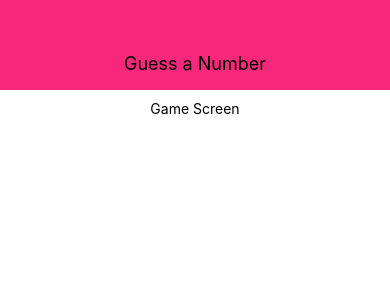
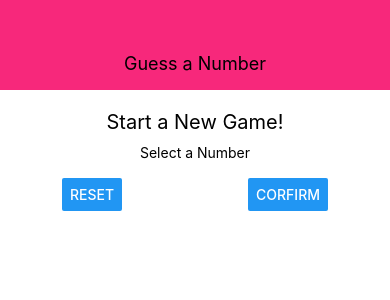
Before and after one commit to mariosknl/guess-number, a React Native app: screen / in a window 390 px wide. Shown: the top 300 px of the page. Built offline with nearby package versions, Linux system fonts and the light colour scheme.

Commit message:
working on layout

```diff
--- a/screens/StartGame.js
+++ b/screens/StartGame.js
@@ -1,10 +1,18 @@
 import React from "react";
-import { View, Text, TextInput, StyleSheet } from "react-native";
+import { Button, View, Text, TextInput, StyleSheet } from "react-native";
 
 const StartGame = () => {
   return (
     <View style={styles.screen}>
-      <Text>Game Screen</Text>
+      <Text style={styles.title}>Start a New Game!</Text>
+      <View style={styles.inputContainer}>
+        <Text>Select a Number</Text>
+        <TextInput />
+        <View style={styles.buttonContainer}>
+          <Button title="Reset" onPress={() => {}} />
+          <Button title="Corfirm" onPress={() => {}} />
+        </View>
+      </View>
     </View>
   );
 };
@@ -15,6 +23,21 @@ const styles = StyleSheet.create({
     padding: 10,
     alignItems: "center",
   },
+  title: {
+    fontSize: 20,
+    marginVertical: 10,
+  },
+  inputContainer: {
+    width: 300,
+    maxWidth: "80%",
+    alignItems: "center",
+  },
+  buttonContainer: {
+    flexDirection: "row",
+    width: "100%",
+    justifyContent: "space-between",
+    paddingHorizontal: 15,
+  },
 });
 
 export default StartGame;
```
